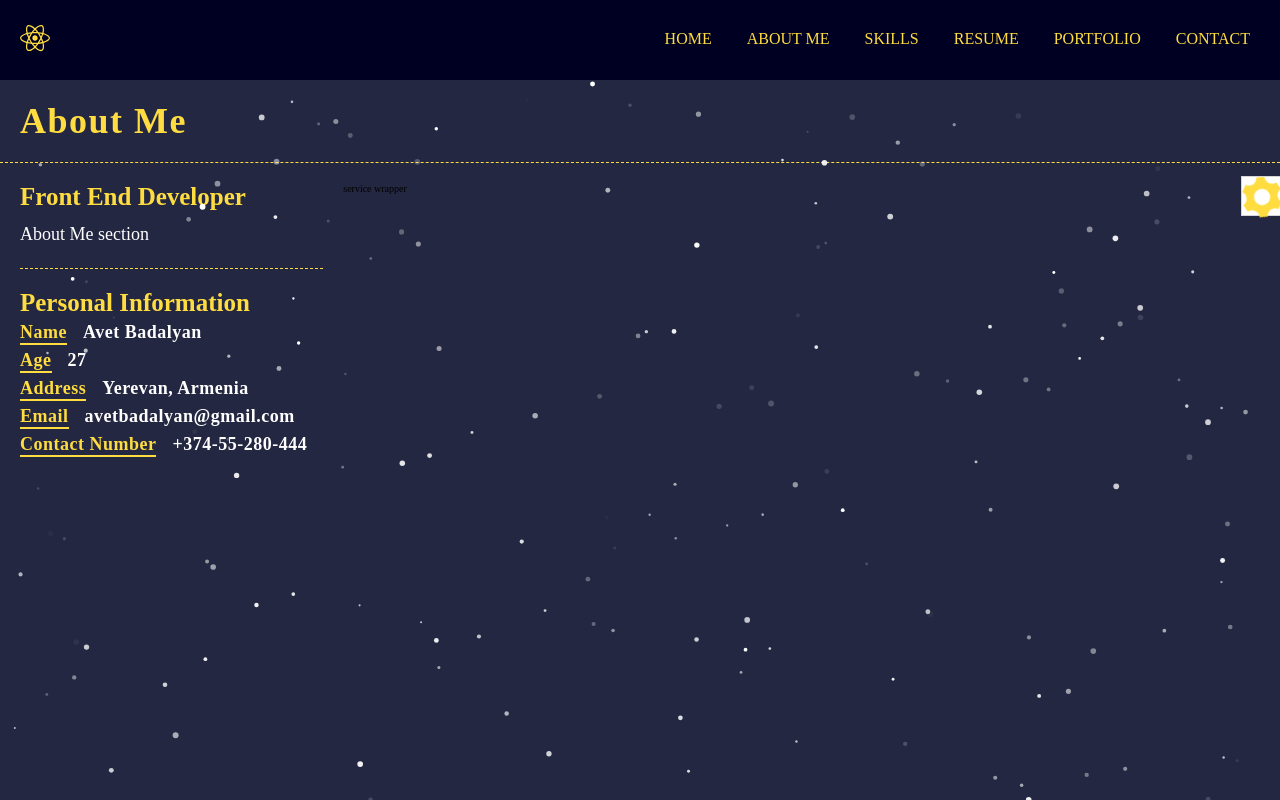
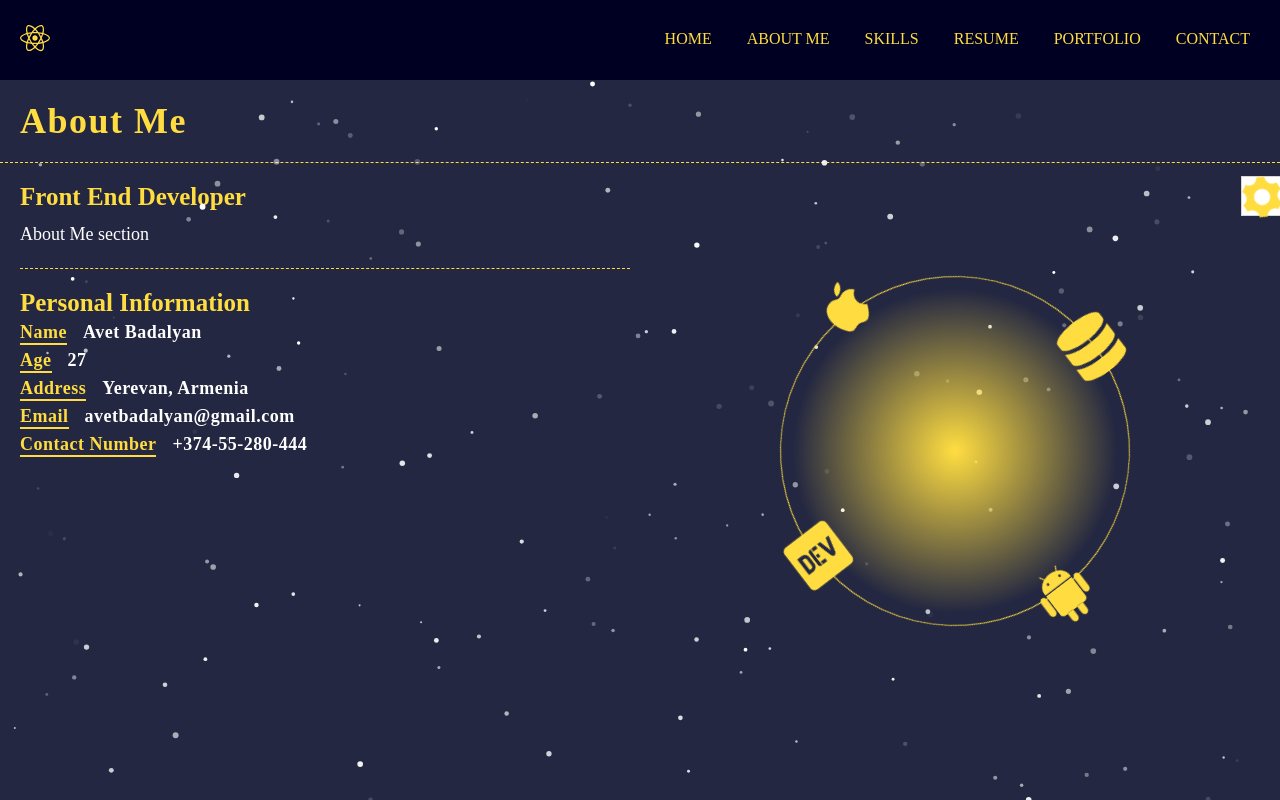
Before and after one commit to AvetBadalyan/Avets-Portfolio, a React (Create React App) app: page /about in a window 1280 px wide. Built offline with nearby package versions, Linux system fonts and the light colour scheme.

Commit message:
feat: add animation and rotation to about section like a solar system with routing 4 items

```diff
--- a/src/Pages/About/About.jsx
+++ b/src/Pages/About/About.jsx
@@ -2,6 +2,8 @@ import React from "react";
 import PageHeader from "../../Components/PageHeaderContent/PageHeader";
 import { personalData } from "./utils";
 import "./About.styles.scss";
+import { DiApple, DiAndroid } from "react-icons/di";
+import { FaDev, FaDatabase } from "react-icons/fa";
 
 export default function About() {
   return (
@@ -21,7 +23,22 @@ export default function About() {
             ))}
           </div>
         </div>
-        <div className="about-content-serviceWrapper">service wrapper</div>
+        <div className="about-content-serviceWrapper">
+          <div className="about-content-serviceWrapper-innerContent">
+            <div>
+              <DiApple size={60} color="var(--selected-theme-main-color)" />
+            </div>
+            <div>
+              <FaDatabase size={60} color="var(--selected-theme-main-color)" />
+            </div>
+            <div>
+              <DiAndroid size={60} color="var(--selected-theme-main-color)" />
+            </div>
+            <div>
+              <FaDev size={60} color="var(--selected-theme-main-color)" />
+            </div>
+          </div>
+        </div>
       </div>
     </div>
   );
--- a/src/Pages/About/About.styles.scss
+++ b/src/Pages/About/About.styles.scss
@@ -1,11 +1,15 @@
 .about {
+  height: 80%;
+
   .about-content {
     display: flex;
     gap: 20px;
     padding: 20px;
     width: 100%;
+    height: 100%;
 
     .about-content-personalWrapper {
+      flex: 1;
       h3 {
         margin-bottom: 10px;
         font-size: 2.5rem;
@@ -46,5 +50,70 @@
         }
       }
     }
+
+    &-serviceWrapper {
+      height: 100%;
+      display: flex;
+      flex: 1;
+      flex-direction: column;
+      align-items: center;
+      justify-content: center;
+
+      &-innerContent {
+        width: 350px;
+        height: 350px;
+        position: relative;
+        border-radius: 50%;
+        border: 1.5px solid var(--selected-theme-main-color);
+        background: radial-gradient(
+          180px,
+          var(--selected-theme-main-color),
+          transparent 90%
+        );
+        animation: rotation 20s linear 1s infinite;
+
+        div:nth-child(1) {
+          position: absolute;
+          top: -11%;
+          left: 41.5%;
+        }
+
+        div:nth-child(2) {
+          position: absolute;
+          top: 41.5%;
+          right: -8%;
+        }
+
+        div:nth-child(3) {
+          position: absolute;
+          bottom: -11%;
+          left: 41.5%;
+        }
+
+        div:nth-child(4) {
+          position: absolute;
+          top: 41.5%;
+          left: -8%;
+        }
+      }
+    }
   }
 }
+
+@keyframes rotation {
+  25% {
+    transform: rotate(360deg);
+  }
+
+  50% {
+    transform: rotate(0deg);
+  }
+
+  75% {
+    transform: rotate(180deg);
+  }
+
+  100% {
+    transform: rotate(0deg);
+  }
+}
```
